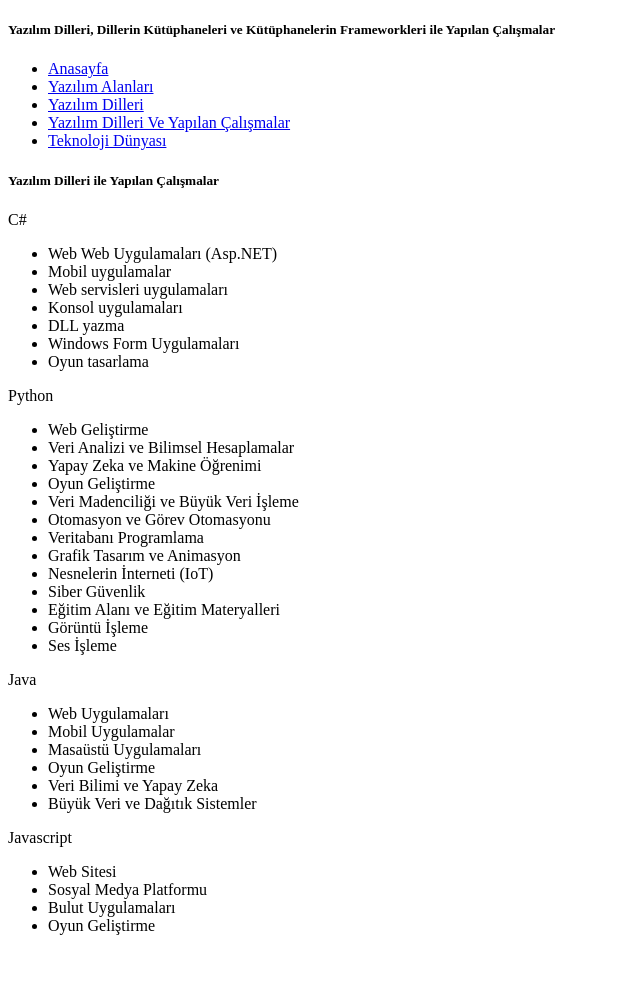
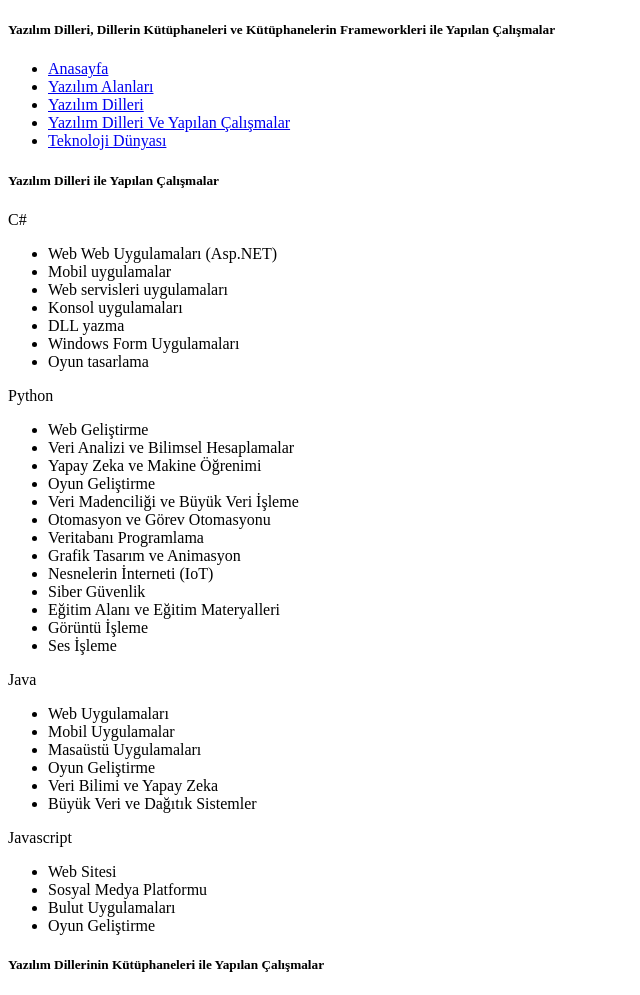
Before and after one commit to dursunkokturk/Font-End-School-HTML-Project-News-Site, a plain HTML site: page works.html in a window 1280 px wide. Shown: the whole page, without its empty margins (0-640 px from the left). Before the commit the page ends 951 px from the top, so only its background shows below. Drawn offline with Linux system fonts and the light colour scheme.

Commit message:
works.html dosyasina yazilim dili ile yapilabilecek projeler genel basligi eklendi

```diff
--- a/works.html
+++ b/works.html
@@ -95,6 +95,8 @@
       </section>
     </article>
 
+    <h5>Yazılım Dillerinin Kütüphaneleri ile Yapılan Çalışmalar</h5>
+
 </body>
 
 </html>
```
